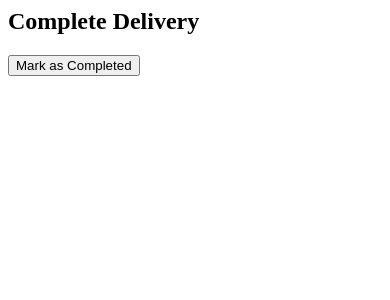
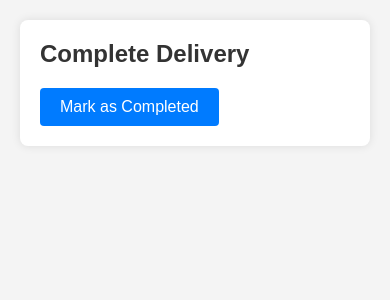
Before and after one commit to JU-High-Fives/Dhar-Hobe, a Django app: page /delivery-requests/complete/1/ in a window 390 px wide. Shown: the top 300 px of the page. Run offline with Django 5.2, Linux system fonts and the light colour scheme; data comes from the database, SQL or seed files in the repository; both versions use the stored data as it was after the commit.

Commit message:
design added

```diff
--- a/BharaHobe/BharaHobe/urls.py
+++ b/BharaHobe/BharaHobe/urls.py
@@ -25,6 +25,7 @@ urlpatterns = [
     path('admin/', admin.site.urls),
     path('', views.home, name='home'),
     path('account/', include('account.urls')),
+    path('admin-page/', views.admin_page, name='admin_page'),
     # Include delivery request app URLs
     path('delivery-requests/', include('delivery.urls', namespace='delivery_requests')),
 ] + static(settings.MEDIA_URL, document_root=settings.MEDIA_ROOT)
--- a/BharaHobe/templates/delivery/delivery_complete.html
+++ b/BharaHobe/templates/delivery/delivery_complete.html
@@ -1,5 +1,58 @@
-<h2>Complete Delivery</h2>
-<form method="post">
-    {% csrf_token %}
-    <button type="submit">Mark as Completed</button>
-</form>
+<!DOCTYPE html>
+<html>
+
+<head>
+    <title>Complete Delivery</title>
+    <style>
+        body {
+            font-family: Arial, sans-serif;
+            background-color: #f4f4f4;
+            margin: 0;
+            padding: 20px;
+        }
+
+        .container {
+            max-width: 400px;
+            margin: 0 auto;
+            background-color: #fff;
+            padding: 20px;
+            border-radius: 8px;
+            box-shadow: 0 0 10px rgba(0, 0, 0, 0.1);
+        }
+
+        h2 {
+            color: #333;
+            margin-top: 0;
+        }
+
+        form {
+            margin-top: 20px;
+        }
+
+        button {
+            background-color: #007bff;
+            color: #fff;
+            padding: 10px 20px;
+            border: none;
+            border-radius: 4px;
+            cursor: pointer;
+            font-size: 16px;
+        }
+
+        button:hover {
+            background-color: #0056b3;
+        }
+    </style>
+</head>
+
+<body>
+    <div class="container">
+        <h2>Complete Delivery</h2>
+        <form method="post">
+            {% csrf_token %}
+            <button type="submit">Mark as Completed</button>
+        </form>
+    </div>
+</body>
+
+</html>
--- a/BharaHobe/templates/delivery/delivery_request_detail.html
+++ b/BharaHobe/templates/delivery/delivery_request_detail.html
@@ -67,11 +67,11 @@
 
         <div class="actions">
             {% if request.status == 'pending' %}
-            <a href="{% url 'delivery:delivery_request_track' pk=request.pk %}">Track Delivery Progress</a>
+            <a href="{% url 'delivery_request_track' pk=request.pk %}">Track Delivery Progress</a>
             {% endif %}
             {% if request.status == 'in_progress' %}
-            <a href="{% url 'delivery:delivery_request_track' pk=request.pk %}">Track Delivery Progress</a>
-            <a href="{% url 'delivery:delivery_complete' pk=request.pk %}">Complete Delivery</a>
+            <a href="{% url 'delivery_request_track' pk=request.pk %}">Track Delivery Progress</a>
+            <a href="{% url 'delivery_complete' pk=request.pk %}">Complete Delivery</a>
             {% endif %}
         </div>
     </div>
```
Also changed, not shown: BharaHobe/rentapp/views.py (+8 -0 lines), BharaHobe/templates/delivery/delivery_request_track.html (+49 -3 lines), BharaHobe/templates/rentapp/admin_page.html (renamed from BharaHobe/templates/admin_page.html, +7 -7 lines), BharaHobe/db.sqlite3, BharaHobe/delivery/views.py (line endings or trailing spaces).
